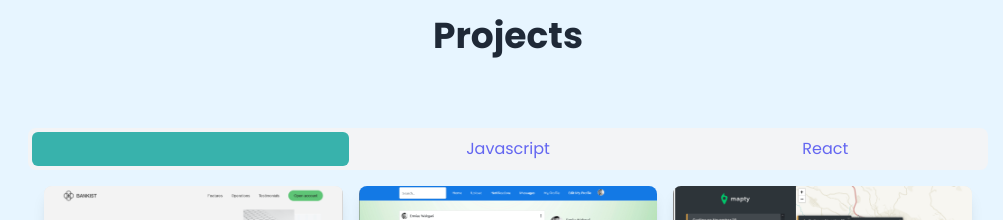
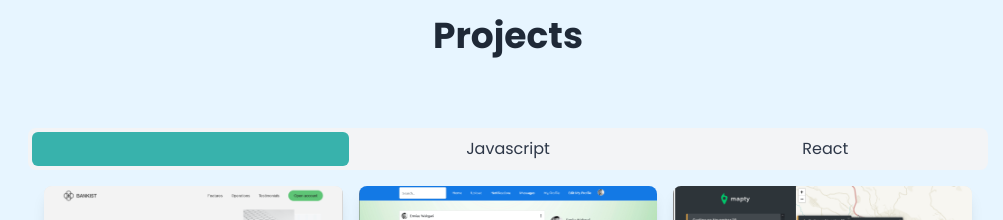
Before and after one commit to ERMIASWAKGARI/portfolio, a React (Vite) app: page / in a window 1280 px wide. Shown: the part 1860-2080 px from the top of the page, without its empty margins (132-1135 px from the left). Built offline with nearby package versions, Linux system fonts and the light colour scheme.

Commit message:
modified gallery component

```diff
--- a/src/components/DefaultGallery.jsx
+++ b/src/components/DefaultGallery.jsx
@@ -101,7 +101,7 @@ export function GalleryWithTab() {
     <Tabs value="all" className="px-4 py-6 sm:px-8 sm:py-10 lg:px-20">
       {/* Tabs Header */}
       <TabsHeader
-        className="bg-gray-100 dark:bg-gray-700 text-indigo-500 hover:text-indigo-700 dark:text-gray-100 rounded-lg"
+        className="bg-gray-100 dark:bg-gray-700 text-secondary-dark  dark:text-gray-100 rounded-lg"
         indicatorProps={{
           className: "bg-primary dark:bg-primary",
         }}
@@ -114,7 +114,7 @@ export function GalleryWithTab() {
               `text-sm font-medium ${
                 selected
                   ? "text-white dark:text-gray-900"
-                  : "text-gray-800 dark:text-gray-100 hover:text-indigo-500 dark:hover:text-indigo-400"
+                  : "text-gray-800 dark:text-gray-100 "
               }`
             }
           >
```
